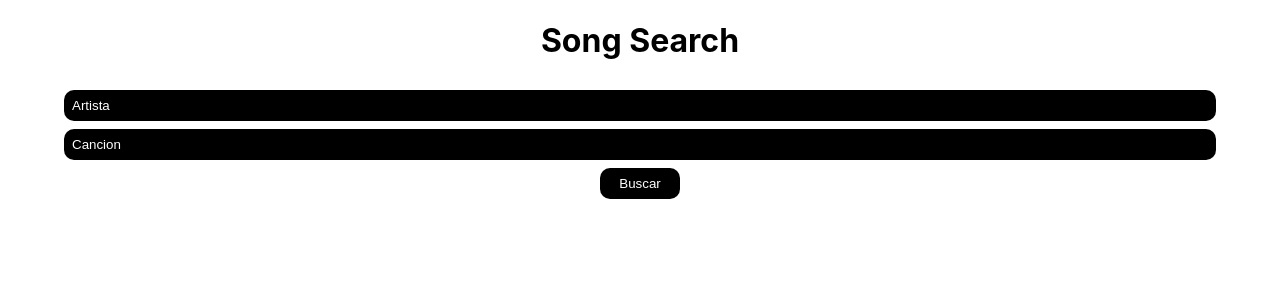
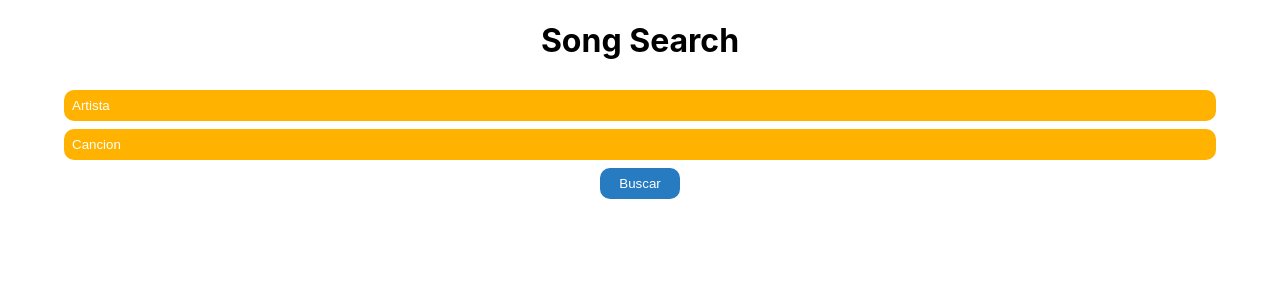
Before and after one commit to glorialunar/song-search, a React (Create React App) app: page / in a window 1280 px wide. Shown: the top 300 px of the page. Built offline with nearby package versions, Linux system fonts and the light colour scheme.

Commit message:
add styles to the form

```diff
--- a/src/components/SongForm.js
+++ b/src/components/SongForm.js
@@ -53,7 +53,7 @@ const FormContainer = styles.form`
         padding: 0.5rem;
         border-radius: 10px;
         border: none;
-        background: black;
+        background: #FFB200;
         color: white;
     }
 
@@ -61,12 +61,17 @@ const FormContainer = styles.form`
         color: white;
     }
 
+    input:focus{
+        background: #FFCB42;
+    }
+
     input[type= "submit"]{
         width: 5rem;
         margin: 0.5rem auto;
+        background: #277BC0;
     }
 
-    // @media(min-width: 600px){
-    //     max-width: 80%;
-    // }
+    input[type= "submit"]:hover{
+        background: #277BC099;
+    }
 `
```
